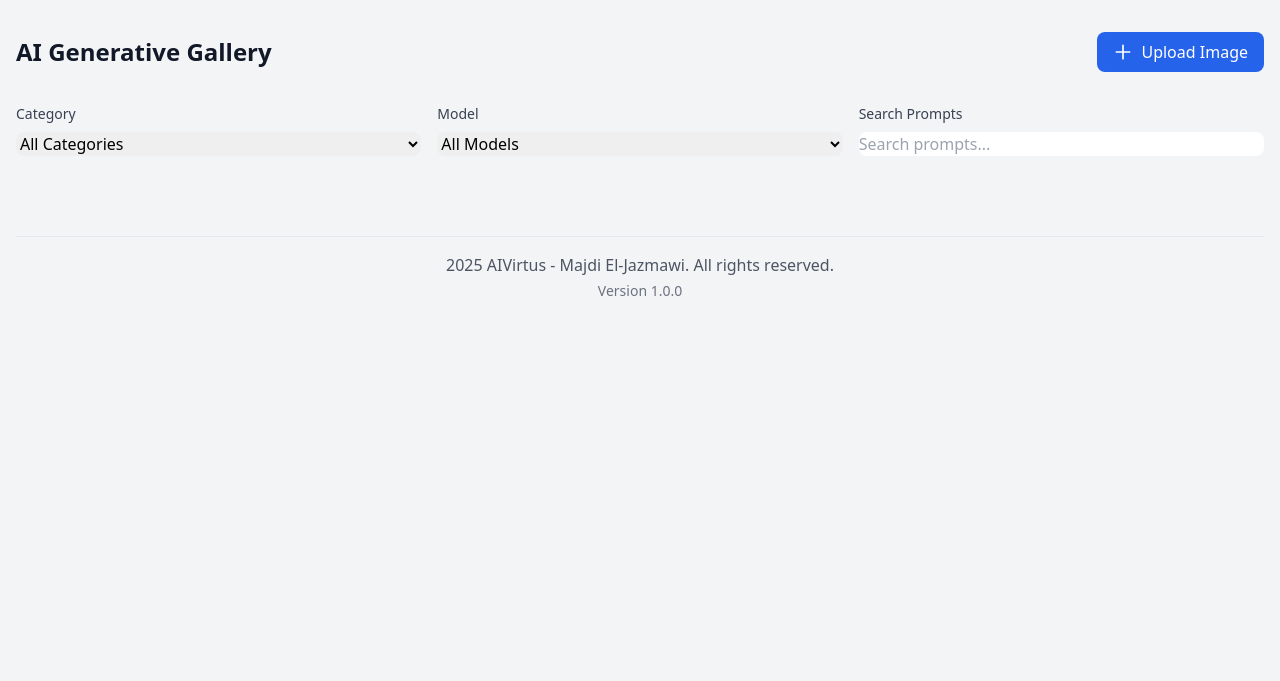
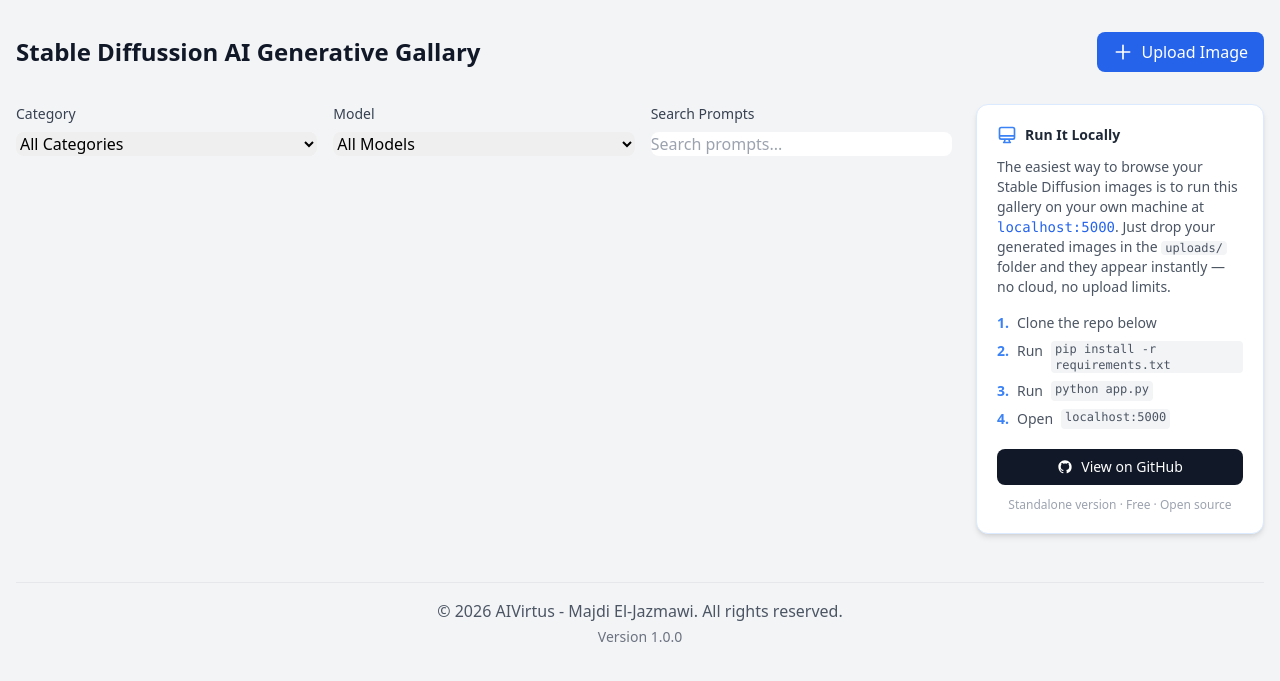
Before and after one commit to majdijm/AI-Generative-Gallery, a Flask app: page / in a window 1280 px wide. Shown: the top 681 px of the page. Run offline with Flask 2, Linux system fonts and the light colour scheme; data that the repository does not hold is empty; some libraries are stand-ins or nearby versions.

Commit message:
Prepare for PythonAnywhere deployment
- Add wsgi.py for PythonAnywhere WSGI configuration
- Fix requirements.txt inline comment on gunicorn line
- Add uploads/.gitkeep to preserve uploads folder on clone
- Add .claude/ to .gitignore
- Dynamic copyright year via Flask, Tailwind dark mode fix, right sidebar

Co-Authored-By: Claude Sonnet 4.6 <noreply@anthropic.com>

```diff
--- a/app.py
+++ b/app.py
@@ -638,7 +638,8 @@ def index():
     return render_template('index.html',
                          images=metadata,
                          categories=sorted(list(categories)),
-                         models=sorted(list(models)))
+                         models=sorted(list(models)),
+                         current_year=datetime.now().year)
 
 @app.route('/images')
 def get_images():
--- a/requirements.txt
+++ b/requirements.txt
@@ -1,5 +1,5 @@
 Flask==2.0.1
 Pillow==9.5.0
-gunicorn==20.1.0  # For production server
+gunicorn==20.1.0
 python-dotenv==0.19.2
 Werkzeug==2.0.3
--- a/templates/index.html
+++ b/templates/index.html
@@ -3,8 +3,11 @@
 <head>
     <meta charset="UTF-8">
     <meta name="viewport" content="width=device-width, initial-scale=1.0">
-    <title>AI Generative Gallery</title>
+    <title>Stable Diffussion AI Generative Gallary</title>
     <script src="https://cdn.tailwindcss.com"></script>
+    <script>
+        tailwind.config = { darkMode: 'class' }
+    </script>
     <style>
         .copy-btn {
             border: none;
@@ -35,7 +38,7 @@
     <div class="container mx-auto px-4 py-8">
         <!-- Header -->
         <div class="flex justify-between items-center mb-8">
-            <h1 class="text-2xl font-bold text-gray-900 dark:text-white">AI Generative Gallery</h1>
+            <h1 class="text-2xl font-bold text-gray-900 dark:text-white">Stable Diffussion AI Generative Gallary</h1>
             <button onclick="showUploadModal()"
                     class="bg-blue-600 hover:bg-blue-700 text-white px-4 py-2 rounded-lg flex items-center">
                 <svg class="w-5 h-5 mr-2" fill="none" stroke="currentColor" viewBox="0 0 24 24">
@@ -45,6 +48,11 @@
             </button>
         </div>
 
+        <!-- Main layout: content + sidebar -->
+        <div class="flex flex-col lg:flex-row gap-6">
+
+            <!-- Left: filters + gallery -->
+            <div class="flex-1 min-w-0">
                 <!-- Filters -->
                 <div class="mb-8 grid grid-cols-1 md:grid-cols-3 gap-4">
                     <!-- Category Filter -->
@@ -88,11 +96,43 @@
                 <div class="grid grid-cols-1 sm:grid-cols-2 lg:grid-cols-3 xl:grid-cols-4 gap-6" id="imageGrid">
                     <!-- Images will be inserted here -->
                 </div>
+            </div>
+
+            <!-- Right sidebar: localhost info -->
+            <div class="lg:w-72 flex-shrink-0">
+                <div class="bg-white dark:bg-gray-800 rounded-xl shadow-md border border-blue-100 dark:border-blue-900 p-5 sticky top-6">
+                    <div class="flex items-center gap-2 mb-3">
+                        <svg class="w-5 h-5 text-blue-500" fill="none" stroke="currentColor" viewBox="0 0 24 24">
+                            <path stroke-linecap="round" stroke-linejoin="round" stroke-width="2" d="M9.75 17L9 20l-1 1h8l-1-1-.75-3M3 13h18M5 17h14a2 2 0 002-2V5a2 2 0 00-2-2H5a2 2 0 00-2 2v10a2 2 0 002 2z"/>
+                        </svg>
+                        <h2 class="font-semibold text-gray-800 dark:text-white text-sm">Run It Locally</h2>
+                    </div>
+                    <p class="text-sm text-gray-600 dark:text-gray-300 mb-4">
+                        The easiest way to browse your Stable Diffusion images is to run this gallery on your own machine at <span class="font-mono text-blue-600 dark:text-blue-400">localhost:5000</span>. Just drop your generated images in the <span class="font-mono text-xs bg-gray-100 dark:bg-gray-700 px-1 rounded">uploads/</span> folder and they appear instantly — no cloud, no upload limits.
+                    </p>
+                    <ol class="text-sm text-gray-600 dark:text-gray-300 space-y-2 mb-5">
+                        <li class="flex gap-2"><span class="font-bold text-blue-500">1.</span> Clone the repo below</li>
+                        <li class="flex gap-2"><span class="font-bold text-blue-500">2.</span> Run <span class="font-mono text-xs bg-gray-100 dark:bg-gray-700 px-1 rounded">pip install -r requirements.txt</span></li>
+                        <li class="flex gap-2"><span class="font-bold text-blue-500">3.</span> Run <span class="font-mono text-xs bg-gray-100 dark:bg-gray-700 px-1 rounded">python app.py</span></li>
+                        <li class="flex gap-2"><span class="font-bold text-blue-500">4.</span> Open <span class="font-mono text-xs bg-gray-100 dark:bg-gray-700 px-1 rounded">localhost:5000</span></li>
+                    </ol>
+                    <a href="https://github.com/majdijm/MyAIGG" target="_blank"
+                       class="flex items-center justify-center gap-2 w-full bg-gray-900 hover:bg-gray-700 dark:bg-gray-700 dark:hover:bg-gray-600 text-white text-sm font-medium py-2 px-4 rounded-lg transition-colors">
+                        <svg class="w-4 h-4" fill="currentColor" viewBox="0 0 24 24">
+                            <path fill-rule="evenodd" d="M12 2C6.477 2 2 6.484 2 12.017c0 4.425 2.865 8.18 6.839 9.504.5.092.682-.217.682-.483 0-.237-.008-.868-.013-1.703-2.782.605-3.369-1.343-3.369-1.343-.454-1.158-1.11-1.466-1.11-1.466-.908-.62.069-.608.069-.608 1.003.07 1.531 1.032 1.531 1.032.892 1.53 2.341 1.088 2.91.832.092-.647.35-1.088.636-1.338-2.22-.253-4.555-1.113-4.555-4.951 0-1.093.39-1.988 1.029-2.688-.103-.253-.446-1.272.098-2.65 0 0 .84-.27 2.75 1.026A9.564 9.564 0 0112 6.844c.85.004 1.705.115 2.504.337 1.909-1.296 2.747-1.027 2.747-1.027.546 1.379.202 2.398.1 2.651.64.7 1.028 1.595 1.028 2.688 0 3.848-2.339 4.695-4.566 4.943.359.309.678.92.678 1.855 0 1.338-.012 2.419-.012 2.747 0 .268.18.58.688.482A10.019 10.019 0 0022 12.017C22 6.484 17.522 2 12 2z" clip-rule="evenodd"/>
+                        </svg>
+                        View on GitHub
+                    </a>
+                    <p class="text-xs text-gray-400 dark:text-gray-500 text-center mt-3">Standalone version · Free · Open source</p>
+                </div>
+            </div>
+
+        </div><!-- end main layout -->
 
         <!-- Copyright Footer -->
         <footer class="mt-8 py-4 text-center">
             <div class="border-t border-gray-200 dark:border-gray-700 pt-4">
-                <p class="text-gray-600 dark:text-gray-400"> 2025 AIVirtus - Majdi El-Jazmawi. All rights reserved.</p>
+                <p class="text-gray-600 dark:text-gray-400">&copy; {{ current_year }} AIVirtus - Majdi El-Jazmawi. All rights reserved.</p>
                 <p class="text-sm text-gray-500 dark:text-gray-500 mt-1">Version 1.0.0</p>
             </div>
         </footer>
@@ -649,6 +689,7 @@
 
         // Add form submit handler
         document.getElementById('uploadForm').onsubmit = submitForm;
+
     </script>
 </body>
 </html>
```
Also changed, not shown: wsgi.py (added, +8 -0 lines), 1 other file. Lines whose indentation alone changed are shown as unchanged.
